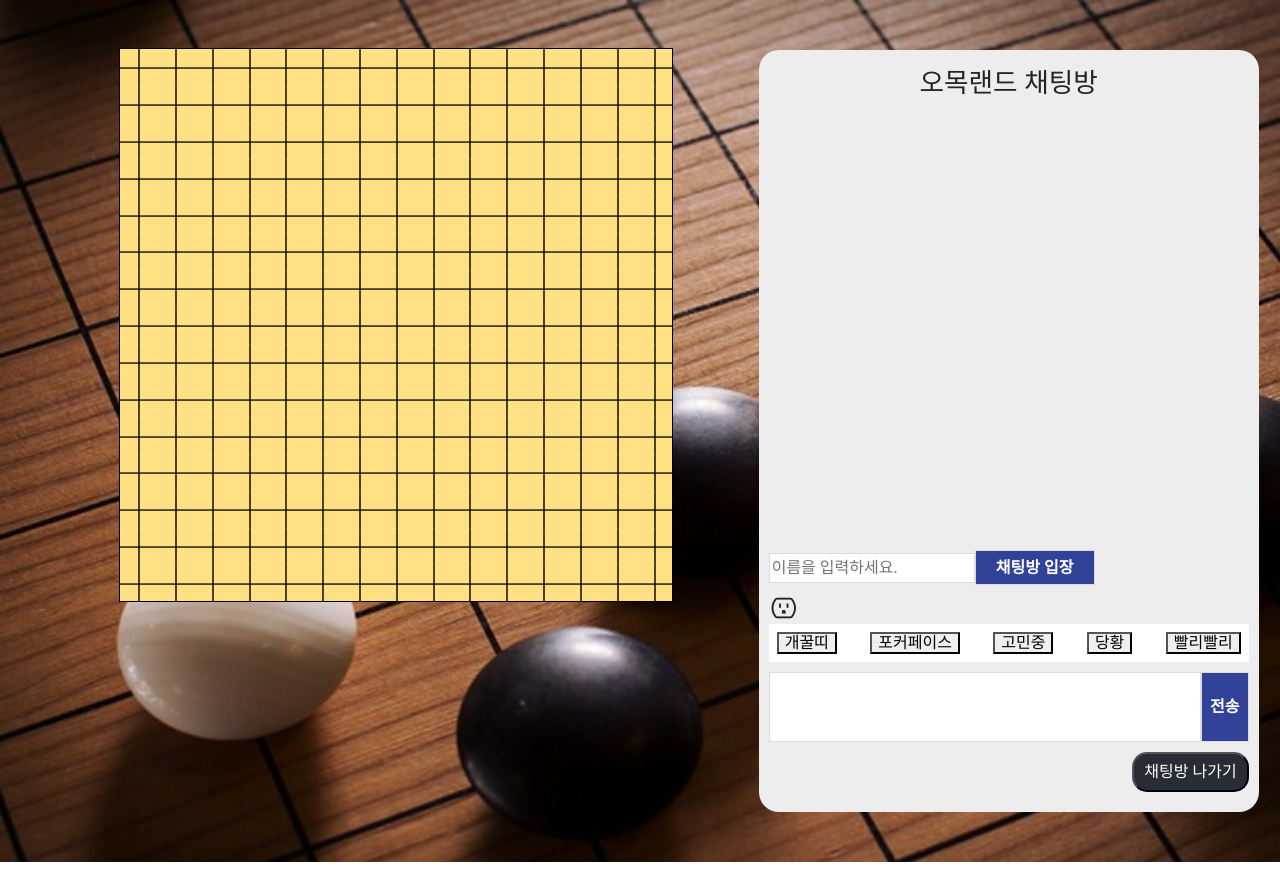
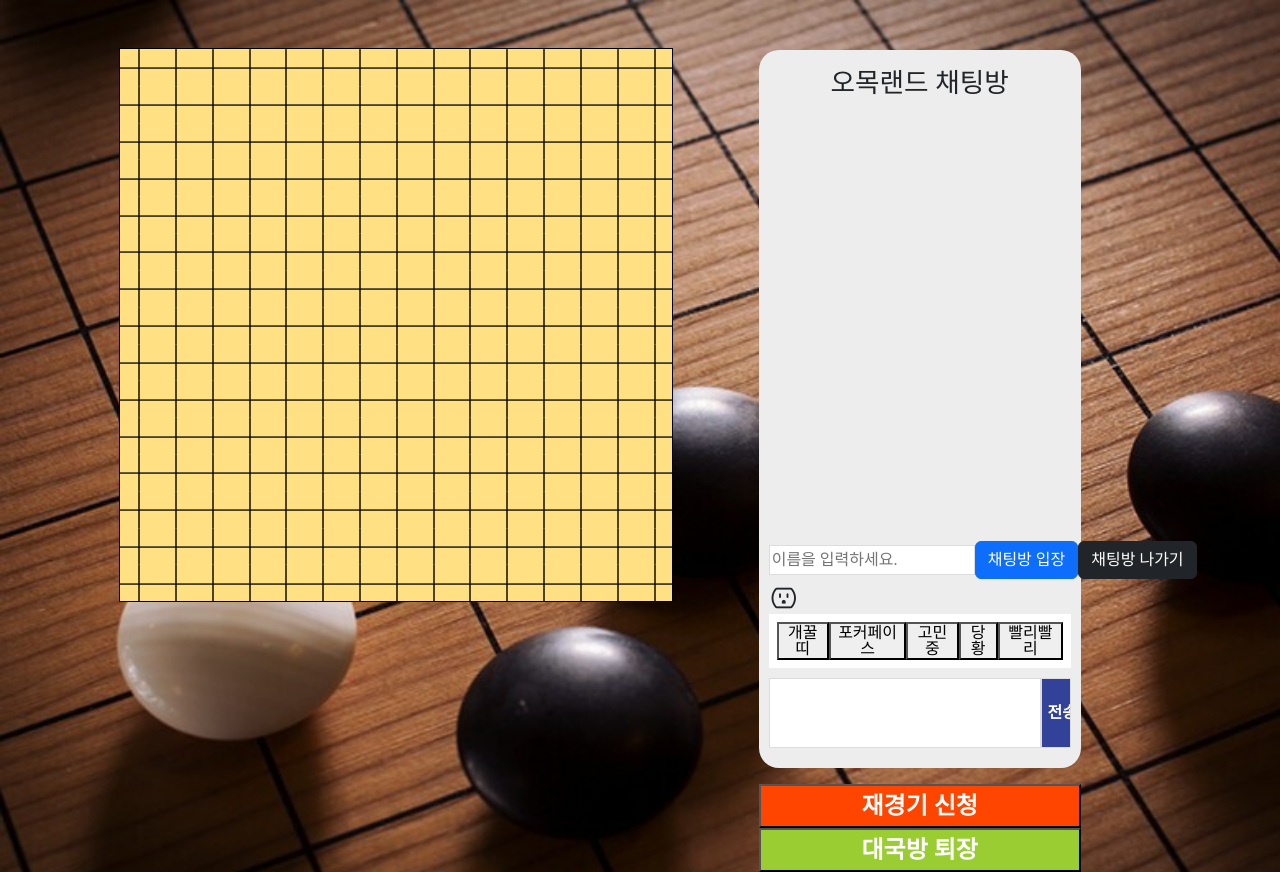
Before and after one commit to ezjing/omok_land, a React (Create React App) app in the folder src/main/omok_land_react/: page /playground/1 in a window 1280 px wide. Built offline with nearby package versions, Linux system fonts and the light colour scheme.

Commit message:
채팅방 구현 - 재경기 신청 및 응답

```diff
--- a/src/main/omok_land_react/src/component/playground/Chat.js
+++ b/src/main/omok_land_react/src/component/playground/Chat.js
@@ -2,6 +2,7 @@ import React, {useCallback, useRef, useState, useEffect} from 'react';
 import {createGlobalStyle} from 'styled-components';
 import reset from 'styled-reset';
 import '../../static/css/chat.css';
+import ReQuit from "./ReQuit";
 
 function Chat(props) {
   const [msg, setMsg] = useState("");
@@ -17,8 +18,8 @@ function Chat(props) {
 
   const scrollRef = useRef();
 
+  const msgBox = chatt.filter(item1 => item1.topic === 'chat').map((item, idx) => {
 
-  const msgBox = chatt.filter(item1 => item1.topic === 'chat').map((item, idx) => {
     if (item.msg == 'join') {
       return (
         <div key={idx} className={'text-center my-2'} >
@@ -29,7 +30,7 @@ function Chat(props) {
     else if (item.msg == 'exit') {
       return (
         <div key={idx} className={'text-center my-2'}>
-          <span><span className={'fw-bold'}>{item.name}</span>님이 퇴장하셨습니다.</span>
+          <span><span className={'fw-bold'}>{item.name}</span>님이 채팅방을 퇴장하셨습니다.</span>
         </div>
       )
     }
@@ -85,8 +86,8 @@ function Chat(props) {
 
   useEffect(() => {
     if(socketData !== undefined) {
-      console.log(socketData);
       const tempData = chatt.concat(socketData);
+      // console.log(tempData);
       setChatt(tempData);
     }
   }, [socketData]);
@@ -247,20 +248,27 @@ function Chat(props) {
           </div>
 
 
-          {/*닉네임 설정*/}
-          <div id={'idZone'}>
-            <input disabled={chkLog}
-              placeholder='이름을 입력하세요.'
-              type='text'
-              id='name'
-              value={name}
-              onChange={(event => setName(event.target.value))} />
-            <input type={'button'} value={'채팅방 입장'} id={'btnNameCheck'} onClick={nameCheck}/>
+          <div className={'mt-2'}>
+            {/*닉네임 설정*/}
+            <div id={'idZone'} className={'d-flex align-items-center'}>
+              <input
+                disabled={chkLog}
+                placeholder='이름을 입력하세요.'
+                type='text'
+                id='name'
+                value={name}
+                onChange={(event => setName(event.target.value))}/>
+
+              <input type={'button'} className={'btn btn-primary ms-auto'} value={'채팅방 입장'} onClick={nameCheck} />
+              <input type={'button'} className={'btn btn-dark ms-auto'} value={'채팅방 나가기'} onClick={chatExit} />
+
+            </div>
+
           </div>
 
-          {/*감정표현*/}
 
-          <div className={'mt-2'}>
+          {/*감정표현 선택*/}
+          <div className={'mt-1'}>
             <i className="bi bi-outlet" style={{fontSize : '30px'}}></i>
             <div className={'bg-white p-2'} id={'emotion'}>
               <ul className={'d-flex justify-content-between'}>
@@ -284,10 +292,8 @@ function Chat(props) {
             <input disabled={chatQuit} type='button' value='전송' id='btnSend' onClick={send} />
           </div>
         </div>
-        <div className={'d-flex justify-content-end'}>
-          <input type={'button'} id={'btnExit'} onClick={chatExit} value={'채팅방 나가기'} />
-        </div>
       </div>
+      <ReQuit ip={ip} name={name} ws={ws} chatt={chatt} socketData={socketData}/>
 
     </>
   );
--- a/src/main/omok_land_react/src/component/playground/Game.jsx
+++ b/src/main/omok_land_react/src/component/playground/Game.jsx
@@ -10,7 +10,7 @@ function Game(props) {
     const [chatt, setChatt] = useState([]);
     const [chkLog, setChkLog] = useState(false);
     const [socketData, setSocketData] = useState();
-    const [ip, setIp] = useState('1234');
+    const [ip, setIp] = useState(props.ip);
 
     const ws = useRef(null);    //webSocket을 담는 변수,
                                 //컴포넌트가 변경될 때 객체가 유지되어야하므로 'ref'로 저장
@@ -60,7 +60,6 @@ function Game(props) {
     useEffect(() => {   // 채팅이 계속 이어지도록 하는 이펙트
         if(socketData !== undefined) {
             const tempData = chatt.concat(socketData);
-            console.log(tempData);
             setChatt(tempData);
         }
     }, [socketData]);
--- /dev/null
+++ b/src/main/omok_land_react/src/component/playground/ReQuit.jsx
@@ -0,0 +1,221 @@
+import React, {useCallback, useEffect, useRef, useState} from 'react';
+import '../../static/css/reQuit.css';
+import axios from "axios";
+import {useNavigate} from "react-router-dom";
+
+
+function ReQuit(props) {
+  const [msg, setMsg] = useState("");
+  const [chatt, setChatt] = useState([]);
+  const [socketData, setSocketData] = useState();
+  const [ip, setIp] = useState(props.ip);
+  const [ws, setWs] = useState(props.ws);
+  const [visible, setVisible] = useState(true);
+
+  const navi = useNavigate();
+
+  useEffect(() => {
+    setChatt(props.chatt);
+    setSocketData(props.socketData);
+
+  }, [props.socketData]);
+
+  useEffect(() => {
+    if(socketData !== undefined) {
+      // console.log(socketData);
+      const tempData = chatt.concat(socketData);
+      console.log(tempData);
+      setChatt(tempData);
+    }
+  }, [socketData]);
+
+  // 재경기 요청
+  const reGame = () => {
+
+    const data = {
+      name : props.name,
+      topic : 'apply',
+      msg : 'regame',
+      date: new Date().toLocaleString(),
+    };  //전송 데이터(JSON)
+
+    const temp = JSON.stringify(data);
+
+    if(ws.current.readyState === 0) { //readyState는 웹 소켓 연결 상태를 나타냄
+      ws.current.onopen = () => { //webSocket이 맺어지고 난 후, 실행
+        console.log(ws.current.readyState);
+        ws.current.send(temp);
+      }
+    } else {
+      ws.current.send(temp);
+    }
+  }
+
+  // 재경기 수락
+  const accept = () => {
+    axios.get(`http://localhost:8080/server/getIp`) // ip 호출 axios
+      .then(res => {
+        console.log(res.data);
+        setIp(res.data);
+      })
+      .catch(err => {
+        alert(`통신 실패`);
+      });
+
+    const data = {
+      name : props.name,
+      topic : 'answer',
+      msg : ip,
+      date: new Date().toLocaleString(),
+    };  //전송 데이터(JSON)
+
+    const temp = JSON.stringify(data);
+
+    if(ws.current.readyState === 0) { //readyState는 웹 소켓 연결 상태를 나타냄
+      ws.current.onopen = () => { //webSocket이 맺어지고 난 후, 실행
+        console.log(ws.current.readyState);
+        ws.current.send(temp);
+      }
+    } else {
+      ws.current.send(temp);
+    }
+    window.location.reload();
+    navi(`/playground/111`);
+
+  }
+
+  // 재경기 거절
+  const reject = () => {
+    const data = {
+      name : props.name,
+      topic : 'answer',
+      msg : 'reject',
+      date: new Date().toLocaleString(),
+    };  //전송 데이터(JSON)
+
+    const temp = JSON.stringify(data);
+
+    if(ws.current.readyState === 0) { //readyState는 웹 소켓 연결 상태를 나타냄
+      ws.current.onopen = () => { //webSocket이 맺어지고 난 후, 실행
+        console.log(ws.current.readyState);
+        ws.current.send(temp);
+      }
+    } else {
+      ws.current.send(temp);
+    }
+    navi('/main');
+  }
+
+  // 대국방 퇴장
+  const gameExit = () => {
+    const data = {
+      name : props.name,
+      topic : 'game',
+      msg : 'exit',
+      date: new Date().toLocaleString(),
+    };  //전송 데이터(JSON)
+
+    const temp = JSON.stringify(data);
+
+    if(ws.current.readyState === 0) { //readyState는 웹 소켓 연결 상태를 나타냄
+      ws.current.onopen = () => { //webSocket이 맺어지고 난 후, 실행
+        console.log(ws.current.readyState);
+        ws.current.send(temp);
+      }
+    } else {
+      ws.current.send(temp);
+    }
+    navi('/main');
+  }
+
+  // 재경기 요청 창(상대에게)
+  const regameModal = chatt.filter(item1 => item1.topic === 'apply').map((item, idx) => {
+    if (item.msg === 'regame' && item.name !== props.name && idx === 0) {
+      return (
+        <div className="card border-5 border-black" style={{width: '100%'}}>
+          <div className="card-body">
+            <h5 className="card-title fs-5 fw-bold">재경기 요청</h5>
+            <span><b className={'fw-bold'}>{item.name}</b>님이 재경기를 신청하였습니다.<br/>수락하시겠습니까?</span>
+            <div className={'d-flex justify-content-end'}>
+              <button type="button" className="btn btn-success me-2" onClick={accept}>수락</button>
+              <button type="button" className="btn btn-danger" onClick={reject}>거절</button>
+            </div>
+          </div>
+        </div>
+      )
+    }
+  })
+
+  // 재경기 요청 결과 창
+  const regameResult = chatt.filter(item1 => item1.topic === 'answer').map((item, idx) => {
+    if (item.msg === 'reject' && item.name !== props.name && visible === true) {
+      return (
+        <div className="card border-5 border-black" style={{width: '100%'}}>
+          <div className="card-body">
+            <h5 className="card-title fs-5 fw-bold">재경기 요청</h5>
+            <span>상대방이 재경기를 거절하였습니다.</span>
+            <div className={'d-flex justify-content-end mt-2'}>
+              <button type={'button'} className="btn btn-primary me-2" onClick={() => {
+                setVisible(false);
+              }}>확인</button>
+            </div>
+          </div>
+        </div>
+      )
+    }
+    else if (item.msg !== 'reject' && item.name !== props.name && visible === true) {
+      return (
+        <div className="card border-5 border-black" style={{width: '100%'}}>
+          <div className="card-body">
+            <h5 className="card-title fs-5 fw-bold">재경기 요청</h5>
+            <span>상대방이 재경기를 수락하였습니다.</span>
+            <div className={'d-flex justify-content-end mt-2'}>
+              <button type={'button'} className="btn btn-primary me-2" onClick={() => {
+                window.location.reload();
+                navi(`/playground/${item.msg}`);
+              }}>확인</button>
+            </div>
+          </div>
+        </div>
+      )
+    }
+  })
+
+  // 대국방 퇴장 알림 창
+  const gameInOut = chatt.filter(item1 => item1.topic === 'game').map((item, idx) => {
+    if (item.msg === 'exit' && item.name !== props.name && visible === true) {
+      return (
+        <div className="card border-5 border-black" style={{width: '100%'}}>
+          <div className="card-body">
+            <h5 className="card-title fs-5 fw-bold">탈주닌자 발생</h5>
+            <span>상대방이 대국방을 나갔습니다.</span>
+            <div className={'d-flex justify-content-end mt-2'}>
+              <button type={'button'} className="btn btn-primary me-2" onClick={() => {
+                setVisible(false);
+              }}>확인</button>
+            </div>
+          </div>
+        </div>
+      )
+    }
+  })
+
+
+  return (
+    <div className={'mt-3'}>
+      <div>
+        {/*<span className={'fs-5 text-white'}>{props.name}</span>*/}
+        <button className={'game-re'} onClick={reGame}>재경기 신청</button>
+        <button className={'game-exit'} onClick={gameExit}>대국방 퇴장</button>
+      </div>
+      <div id={'regame-modal'}>
+        {regameModal}
+        {regameResult}
+        {gameInOut}
+      </div>
+
+    </div>
+  )
+}
+
+export default ReQuit;
--- a/src/main/omok_land_react/src/static/css/chat.css
+++ b/src/main/omok_land_react/src/static/css/chat.css
@@ -16,9 +16,9 @@ input[type='number']::-webkit-outer-spin-button {
 }
 
 #chat-wrap {
-    width:500px;
+    width:80%;
     background-color: #ededed;
-    margin: 50px auto;
+    margin-top: 50px;
     padding:20px 10px;
     border-radius: 20px;
 }
@@ -74,20 +74,20 @@ input[type='number']::-webkit-outer-spin-button {
     border: 1px solid #dcdcdc;
     background-color: white;
     padding:5px 2px;
-    margin-top: 20px;
+    margin-top: 0px;
 }
 
 
-#btnNameCheck {
-    background-color: #324298;
-    color: white;
-    width: 25%;
-    height: 35px;
-    display: inline-block;
-    border: 1px solid #dcdcdc;
-    text-align: center;
-    font-weight: bold;
-}
+/*#btnNameCheck {*/
+/*    background-color: #324298;*/
+/*    color: white;*/
+/*    width: 30%;*/
+/*    height: 35px;*/
+/*    border: 1px solid #dcdcdc;*/
+/*    text-align: center;*/
+/*    font-weight: bold;*/
+/*    display: inline-block;*/
+/*}*/
 
 #sendZone > * {
     vertical-align: top;
@@ -115,10 +115,13 @@ input[type='number']::-webkit-outer-spin-button {
     font-weight: bold;
 }
 
-#btnExit {
-    background-color: #282c34;
-    color: white;
-    padding: 10px;
-    border-radius: 15px;
-    margin-top: 10px;
-}
+/*#btnExit {*/
+/*    background-color: black;*/
+/*    color: white;*/
+/*    width: 30%;*/
+/*    height: 35px;*/
+/*    border: 1px solid #dcdcdc;*/
+/*    text-align: center;*/
+/*    font-weight: bold;*/
+/*    display: inline-block;*/
+/*}*/
--- /dev/null
+++ b/src/main/omok_land_react/src/static/css/reQuit.css
@@ -0,0 +1,25 @@
+.game-re {
+    display: block;
+    width: 80%;
+    background-color: orangered;
+    color: white;
+    font-weight: bold;
+    font-size: x-large;
+    padding: 2%
+}
+
+.game-exit {
+    display: block;
+    width: 80%;
+    background-color: yellowgreen;
+    color: white;
+    font-weight: bold;
+    font-size: x-large;
+    padding: 2%
+}
+
+#regame-modal {
+    position: fixed;
+    top: 40%;
+    left: 25%
+}
```
Also changed, not shown: src/main/omok_land_react/src/component/playground/PlayGround.jsx (+3 -6 lines), src/main/omok_land_react/src/component/playground/Profile.jsx (deleted, +0 -20 lines).
